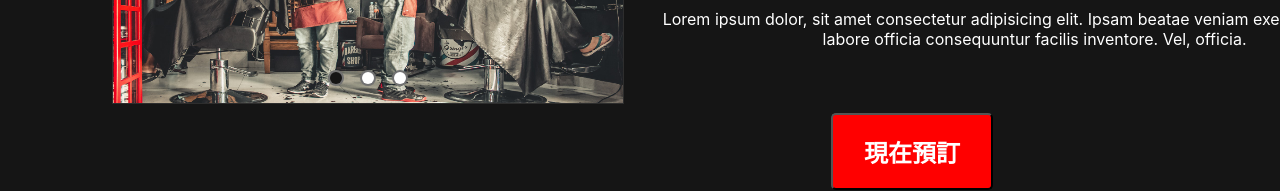
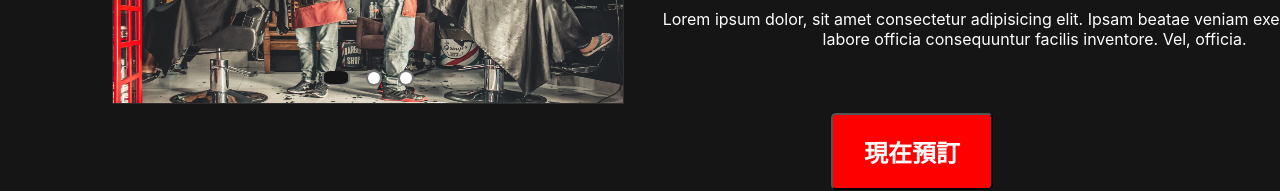
Before and after one commit to Joshuakme/mashair-rebuild, a Next.js app: page / in a window 1280 px wide. Shown: the part 471-662 px from the top of the page. Built offline with nearby package versions, Linux system fonts and the light colour scheme.

Commit message:
Update Image Slider Component

```diff
--- a/components/home/hero/image-slider.js
+++ b/components/home/hero/image-slider.js
@@ -42,6 +42,7 @@ function ImageSlider() {
     } else {
     }
   }
+
   function sliderAnimateRightHandler() {
     let translatePercent;
     const imgUnit = 100 / imageList.length;
@@ -151,6 +152,7 @@ function ImageSlider() {
               layout="responsive"
               priority="true"
               className={classes.sliderImg}
+              id={`img-${index}`}
               key={index}
             />
           ) : (
--- a/components/home/hero/image-slider.module.css
+++ b/components/home/hero/image-slider.module.css
@@ -84,6 +84,11 @@
   width: 1rem;
   margin: 0.2rem 0.5rem;
   cursor: pointer;
+
+  -webkit-transition: 0.25s ease-in-out;
+  -moz-transition: 0.25s ease-in-out;
+  -o-transition: 0.25s ease-in-out;
+  transition: 0.25s ease-in;
 }
 
 .indicatorsContainer .indicatorOuterCircle::after {
@@ -96,11 +101,26 @@
   aspect-ratio: 1 / 1;
   width: 0.75rem;
   pointer-events: none;
+
+  -webkit-transition: 0.25s ease-in-out;
+  -moz-transition: 0.25s ease-in-out;
+  -o-transition: 0.25s ease-in-out;
+  transition: 0.25s ease-in;
 }
 
 .indicatorsContainer .indicatorOuterCircle:hover::after {
   background-color: var(--text-primary);
   opacity: 0.75;
+}
+
+.indicatorsContainer .indicatorOuterCircle[indactive="true"] {
+  position: relative;
+  background-color: var(--text-disabled);
+  border-radius: 30%;
+  aspect-ratio: 2 / 1;
+  width: 1.75rem;
+  margin: 0.2rem 0.5rem;
+  cursor: pointer;
 }
 
 .indicatorsContainer .indicatorOuterCircle[indactive="true"]::after {
@@ -109,8 +129,8 @@
   inset: 0;
   margin: auto;
   background-color: var(--background-primary);
-  border-radius: 50%;
-  aspect-ratio: 1 / 1;
-  width: 0.75rem;
+  border-radius: 30%;
+  aspect-ratio: 2 / 1;
+  width: 1.55rem;
   pointer-events: none;
 }
--- a/components/ui/backdrop.module.css
+++ b/components/ui/backdrop.module.css
@@ -1,6 +1,6 @@
 .backdrop {
   position: absolute;
   inset: 0;
-  z-index: 2;
+  z-index: 3;
   background-color: rgba(0, 0, 0, 0.5);
 }
```
